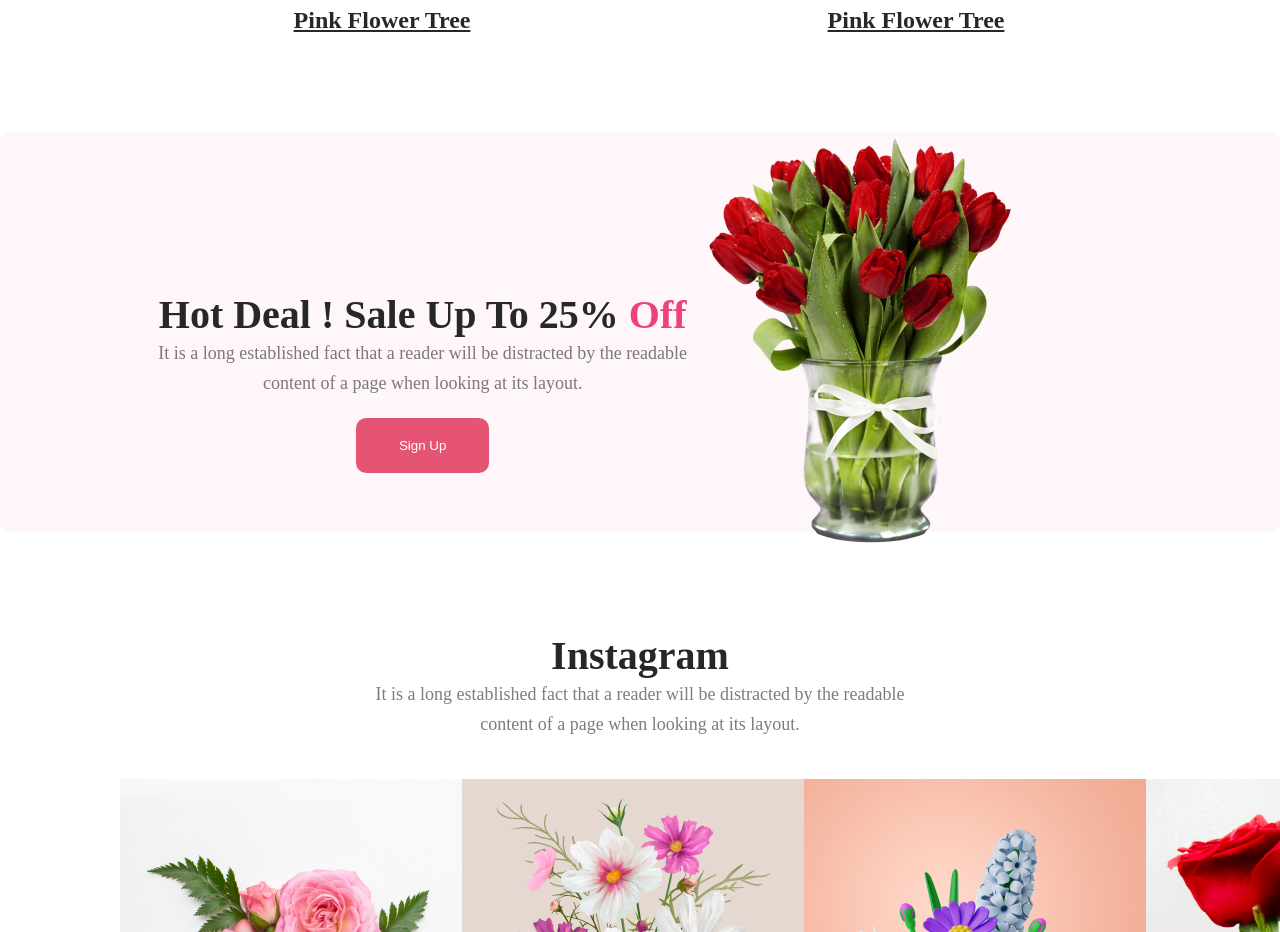
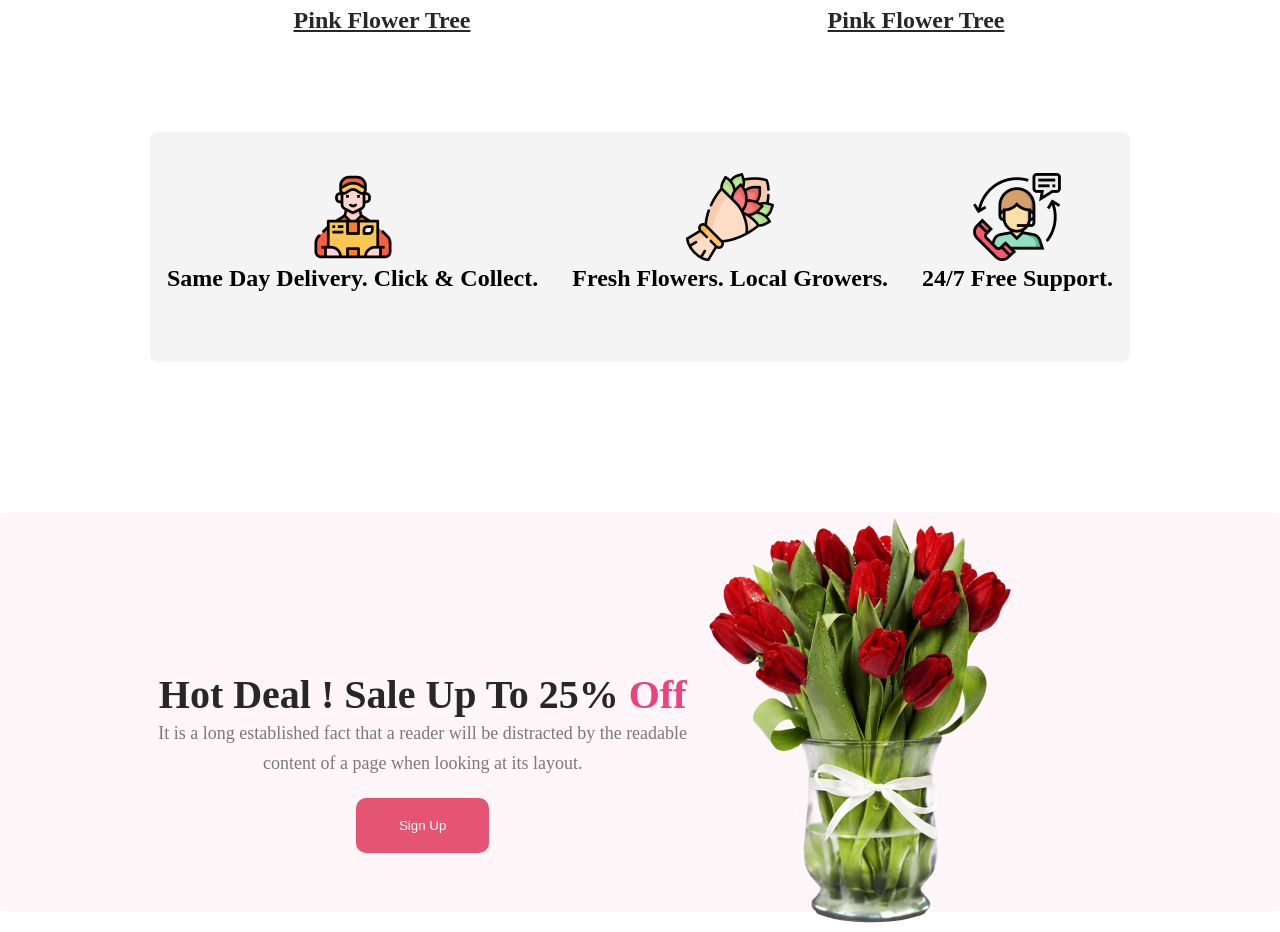
Before and after one commit to HosainMiazy/first-assignment, a plain HTML site: page index.html in a window 1280 px wide. Shown: the part 1748-2680 px from the top of the page. Drawn offline with nearby package versions, Linux system fonts and the light colour scheme.

Commit message:
finally froject done

```diff
--- a/index.html
+++ b/index.html
@@ -47,8 +47,27 @@
                     <h3 class="flower-title">Pink Flower Tree</h3>
                 </div>
             </div>
+
+
+        </section>
+        <section>
+        </div>
+        <div>
+            <div class="not-marks">
+                <div class="not-mark-img">
+                    <img src="Flower/Group 57.png" alt="">
+                    <h2>Same Day Delivery. Click & Collect.</h2>
+                </div>
+                <div class="not-mark-img">
+                    <img src="Flower/Group 58.png" alt="">
+                    <h2>Fresh Flowers. Local Growers.</h2>
+                </div>
+                <div class="not-mark-img">
+                    <img src="Flower/Group 59.png" alt="">
+                    <h2>24/7 Free Support.</h2>
+                </div>
             </div>
-
+        </div>
         </section>
         <section>
             <div class="section-three">
--- a/styles/index.css
+++ b/styles/index.css
@@ -134,7 +134,7 @@
     border-radius: 8px;
     background: rgba(229, 84, 115, 0.05);
     padding-left: 150px;
-    padding-right: 250px ;
+    padding-right: 250px;
     margin: 0px;
 }
 
@@ -274,7 +274,7 @@
 
 .footer-title {
     font-size: 48px;
-    color:  #FFFFFF;
+    color: #FFFFFF;
 }
 
 .footer-flower {
@@ -289,9 +289,21 @@
     font-weight: 400;
     line-height: 30px;
 }
-.end{
+
+.end {
     color: rgba(255, 255, 255, 0.40);
-text-align: center;
-font-size: 16px;
-/* margin-top: 200px; */
+    text-align: center;
+    font-size: 16px;
+    /* margin-top: 200px; */
 }
+
+.not-marks {
+    height: 25vh;
+    display: flex;
+    text-align: center;
+    align-items: center;
+    border-radius: 8px;
+    background: rgba(39, 39, 39, 0.05);
+    padding-bottom:30px ;
+    margin: 0px 150px 150px 150px;
+}
```
